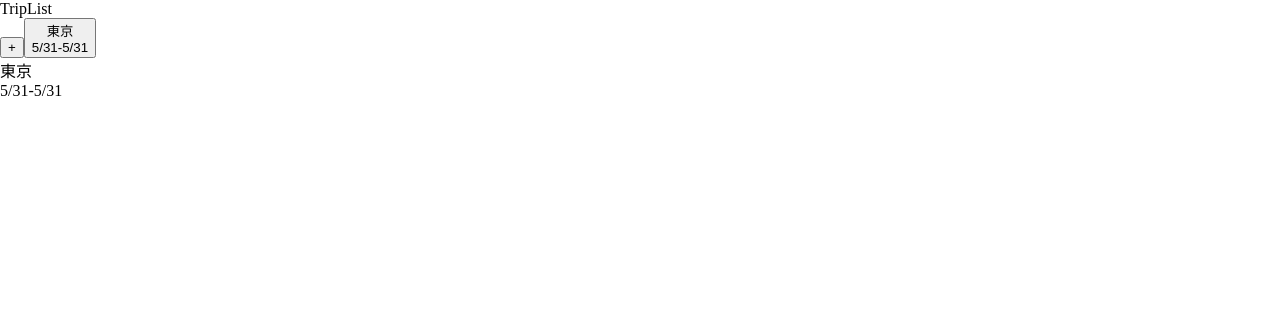
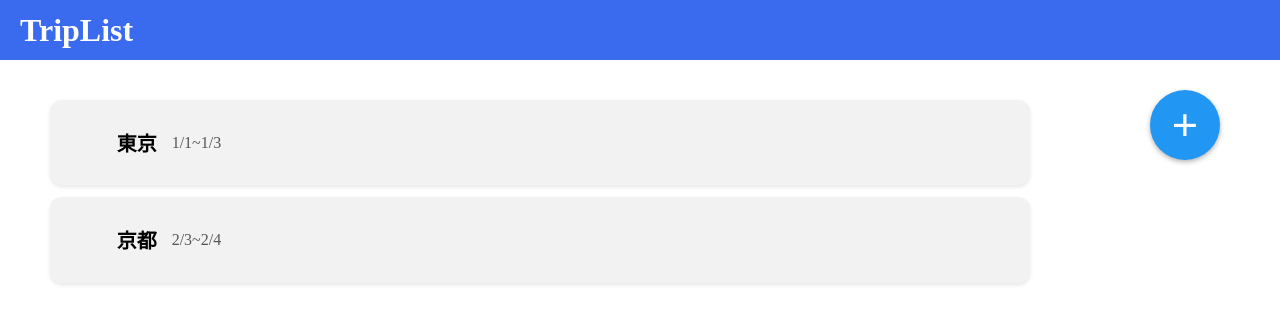
Before and after one commit to tea35/tripList, a React (Create React App) app in the folder frontend/: page / in a window 1280 px wide. Shown: the top 324 px of the page. Built offline with nearby package versions, Linux system fonts and the light colour scheme.

Commit message:
add CSS for CreateTrip and TripList pages

```diff
--- a/frontend/src/pages/createtrip/Createtrip.css
+++ b/frontend/src/pages/createtrip/Createtrip.css
@@ -0,0 +1,107 @@
+html, body {
+  height: 100%;
+  margin: 0;
+  padding: 0;
+}
+
+.headerBar {
+  width: 100%;
+  height: 60px;
+  background-color: #3a6aee;
+  color: white;
+  display: flex;
+  align-items: center;
+  padding-left: 20px;
+  position: fixed;
+  top: 0;
+  left: 0;
+  z-index: 1000;
+}
+
+.createtripBackground {
+    background-size: cover;
+    background-position: center;
+    height: 100vh;
+    width: 100%;
+    display: flex;
+    justify-content: center;
+    align-items: center;
+}
+
+
+.tripBox {
+  width: 800px;
+  background-color: rgba(255, 255, 255, 0.85);
+  padding: 40px;
+  border-radius: 8px;
+  box-shadow: 0px 4px 20px rgba(0, 0, 0, 0.2);
+
+  /* 真ん中に配置するための設定 */
+  position: absolute;
+  top: 60px;
+  left: 50%;
+  transform: translateX(-50%);
+  margin-top: 35px;
+  box-sizing: border-box;
+
+  display: flex;
+  flex-direction: column;
+  gap: 10px;
+}
+
+.tripFormTitle {
+  font-size: 25px;
+  margin: 0 auto;
+  font-weight: normal;
+}
+
+.inputRow {
+  display: flex;
+  gap: 40px;
+  align-items: flex-start;
+  justify-content: center;
+  flex-wrap: wrap;
+}
+
+.tripPlaceGroup,
+.tripDateGroup {
+  display: flex;
+  flex-direction: column;
+  min-width: 300px;
+}
+
+.tripPlaceLabel,
+.tripDateLabel {
+  margin-bottom: 20px;
+}
+
+.tripPlaceInput {
+  padding: 8px;
+  font-size: 16px;
+}
+
+/* .rdrDateDisplay {
+  font-size: 24px;
+  font-weight: bold;
+  padding: 12px 20px;
+  background-color: #f0f4ff;
+  border-radius: 8px;
+  text-align: center;
+  margin-bottom: 12px;
+}
+*/
+
+
+/* .customDateRange {
+  transform: scale(0.85);
+  transform-origin: top center;
+  margin: 0 auto;
+  width: fit-content;
+} */
+
+.go2registerButton {
+  height: 45px;
+  width: 180px;
+  margin: 0 auto;
+  cursor: pointer;
+}
--- a/frontend/src/pages/createtrip/Createtrip.jsx
+++ b/frontend/src/pages/createtrip/Createtrip.jsx
@@ -4,6 +4,7 @@ import "react-date-range/dist/theme/default.css"; // theme css file
 import { DateRange } from "react-date-range";
 import { useNavigate } from "react-router-dom";
 import { ja } from "date-fns/locale";
+import "./Createtrip.css";
 
 // 旅行日程を追加
 export default function Createtrip() {
@@ -34,10 +35,21 @@ export default function Createtrip() {
   };
   return (
     <div>
+      <div className="headerBar">
+        <h1>TripList</h1>
+      </div>
+
+      <div className="createtripBackground"
+        style={{ backgroundImage: 'url("/sample2.png")' }}
+      ></div>
+
       <form className="tripBox" onSubmit={(e) => handleClick(e)}>
-        <p className="tripTitle">追加</p>
+        <p className="tripFormTitle">新しい旅行を作成</p>
         <p className="tripMsg">旅行情報を入力してください</p>
-        場所
+
+        <div className="inputRow">
+          <div className="tripPlaceGroup">
+            <div className="tripPlaceLabel">場所</div>
             <input
               type="text"
               className="tripPlaceInput"
@@ -45,7 +57,12 @@ export default function Createtrip() {
               required
               ref={place}
             />
+          </div>
+
+          <div className="tripDateGroup">
+            <div className="tripDateLabel">日付</div>
             <DateRange
+              // className="customDateRange"
               onChange={(ranges) => setSelectedDateRange([ranges.selection])}
               showSelectionPreview={true}
               moveRangeOnFirstSelection={false}
@@ -55,7 +72,9 @@ export default function Createtrip() {
               direction="horizontal"
               locale={ja}
             />
-        <div></div>
+          </div>
+        </div>
+
         <div className="divider" />
         <button className="go2registerButton" type="submit">
           登録
--- a/frontend/src/pages/tripList/TripList.css
+++ b/frontend/src/pages/tripList/TripList.css
@@ -0,0 +1,77 @@
+html, body {
+  height: 100%;
+  margin: 0;
+  padding: 0;
+}
+
+.headerBar {
+    width: 100%;
+    height: 60px;
+    background-color: #3a6aee;
+    color: white;
+    display: flex;
+    align-items: center;
+    padding-left: 20px;
+    position: fixed;
+    top: 0;
+    left: 0;
+    z-index: 1000;
+}
+
+.tripList {
+  margin-top: 50px;
+  padding: 50px;
+  display: flex;
+  flex-direction: column;
+  gap: 12px;
+}
+
+.tripCard {
+  background-color: #f2f2f2;
+  padding: 12px 10px 10pt 50pt;
+  border-radius: 12px;
+  margin-right: 200px;
+  box-shadow: 0 2px 4px rgba(0,0,0,0.1);
+  cursor: pointer;
+  height: 60px;
+  display: flex;
+  justify-content: left;
+  align-items: center;
+  gap: 15px;
+}
+
+.tripCard:hover {
+  background-color: #e0e0e0;
+}
+
+.tripCardTitle {
+  font-weight: bold;
+  font-size: 20px;
+  margin: 0;
+}
+
+.tripDate {
+  font-size: 16px;
+  color: #555;
+  margin: 2px 0 0;
+}
+
+.addButton {
+  position: fixed;
+  top: 90px;   /* ヘッダー下あたりに配置 */
+  right: 60px;
+  background-color: #2196f3;
+  color: white;
+  border: none;
+  border-radius: 50%;
+  width: 70px;
+  height: 70px;
+  font-size: 45px;
+  cursor: pointer;
+  box-shadow: 0 2px 5px rgba(0,0,0,0.3);
+  z-index: 10;
+}
+
+.addButton:hover {
+  background-color: #4da6ff;
+}
--- a/frontend/src/pages/tripList/TripList.jsx
+++ b/frontend/src/pages/tripList/TripList.jsx
@@ -1,42 +1,55 @@
-import React from "react";
-import { format } from "date-fns";
-import { Link } from "react-router-dom";
+import axios from "axios";
+import React, { useState, useEffect } from "react";
+import { useNavigate } from "react-router-dom";
+import "./TripList.css";
 
 export default function TripList() {
-  const startDate = format(new Date(), "M/d");
+  const navigate = useNavigate();
 
-  const endDate = format(new Date(), "M/d");
+  // 仮の旅行データ（本来はバックエンドから取得）
+  const trips = [
+    { id: 1, title: "東京", date: "1/1~1/3" },
+    { id: 2, title: "京都", date: "2/3~2/4" },
+  ];
+
+  // const [trips, setTrips] = useState([]); // APIから取得した旅行データ用のstate
+
+  // // コンポーネントが表示されたときにデータを取得
+  // useEffect(() => {
+  //   axios
+  //     .get("http://localhost:3000/api/trips") // ←ここは自分のAPIのURLに合わせてね
+  //     .then((response) => {
+  //       setTrips(response.data); // データをstateに保存
+  //     })
+  //     .catch((error) => {
+  //       console.error("データ取得エラー:", error);
+  //     });
+  // }, []);
 
   return (
     <div>
-      <div>TripList</div>
+      <div className="headerBar">
+        <h1>TripList</h1>
+      </div>
+
       <div className="tripList">
-        <button className="addTrip">
-          <Link
-            to={`/createtrip`}
-            style={{ textDecoration: "none", color: "black" }}
+        {trips.map((trip) => (
+          <div
+            key={trip.id}
+            className="tripCard"
+            onClick={() => navigate(`/trip/${trip.id}`)}
           >
-            <span className="addTripText">+</span>
-          </Link>
-        </button>
-        <button className="tripItem">
-          <Link
-            to={`/createtrip`}
-            style={{ textDecoration: "none", color: "black" }}
-          >
-            <div className="tripPlace">東京</div>
-            <div className="tripDate">
-              {startDate}-{endDate}
-            </div>
-          </Link>
-        </button>
-        <div className="tripItem">
-          <div className="tripPlace">東京</div>
-          <div className="date">
-            {startDate}-{endDate}
+            <p className="tripCardTitle">{trip.title}</p>
+            <p className="tripDate">{trip.date}</p>
           </div>
-        </div>
+        ))}
       </div>
+
+
+      <button className="addButton" onClick={() => navigate("/createtrip")}>
+        +
+      </button>
+
     </div>
   );
 }
```
Lines whose indentation alone changed are shown as unchanged.
